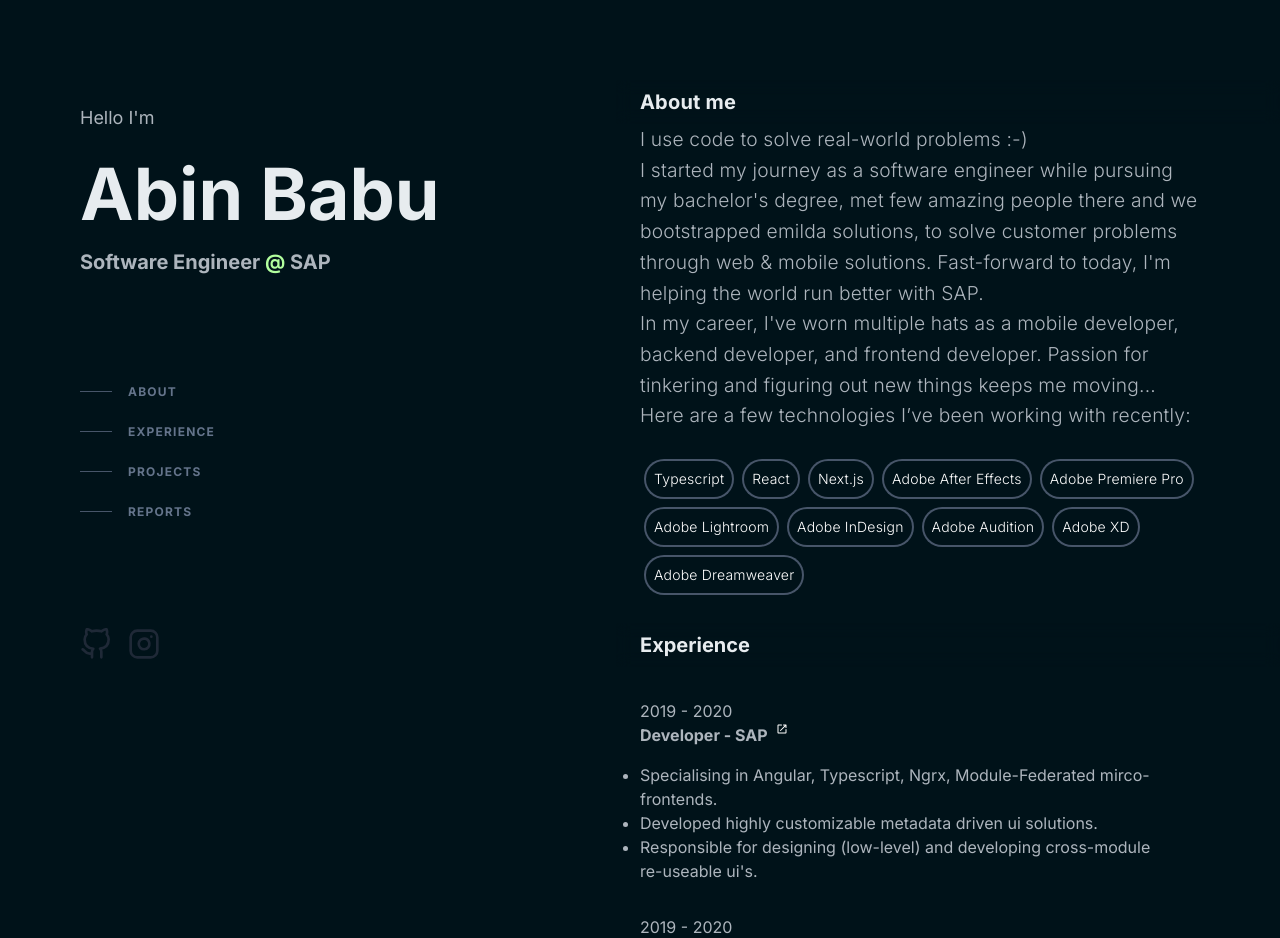
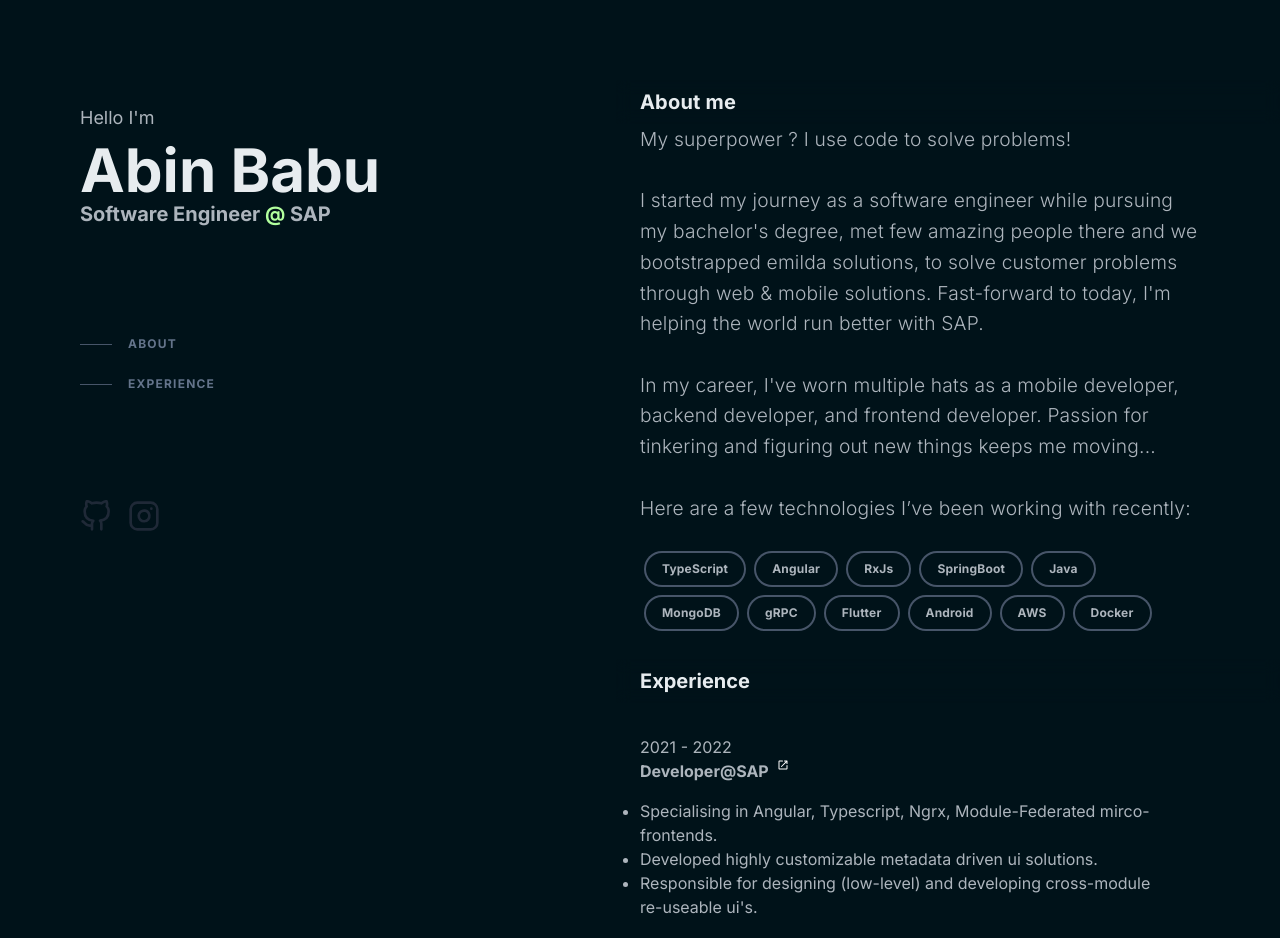
Before and after one commit to abinbabuabu/resume-web, a Next.js app: page / in a window 1280 px wide. Shown: the top 938 px of the page. Built offline with nearby package versions, Linux system fonts and the light colour scheme.

Commit message:
More content and typescript magics

```diff
--- a/app/about/page.tsx
+++ b/app/(about)/about.tsx
@@ -1,16 +1,18 @@
 import React from 'react';
 import SectionTitle from '../components/section-title';
-import Skill from "@/app/components/skill";
+import Skills from "@/app/components/skills";
+import {primarySkills} from "@/data/content";
 
 export default function About() {
     return (
-        <section className="text-base text-normalText md:pl-0 lg:pr-16 md:pr-8 md:pt-20 ">
+        <section id="about" className="text-base text-normalText md:pl-0 lg:pr-16 md:pr-8 md:pt-20 ">
             <div>
 
                 <SectionTitle title="About me"/>
 
 
-                <p className="">I use code to solve real-world problems :-)</p>
+                <p className=""> My superpower ? I use code to solve problems!</p>
+                <br/>
 
                 <p className="">
                     I started my journey as a software engineer while pursuing my bachelor&apos;s degree, met
@@ -20,15 +22,19 @@
                     run better with <a href="https://www.sap.com/india/index.html">SAP</a>.
                 </p>
 
+                <br/>
+
                 <p>
                     In my <a href="/#jobs">career</a>, I&apos;ve worn multiple hats as a mobile developer,
                     backend developer, and frontend developer. Passion for tinkering and figuring out new
                     things keeps me moving...
                 </p>
 
+                <br/>
+
                 <p>Here are a few technologies I’ve been working with recently:</p>
 
-                <Skill/>
+                <Skills skills={primarySkills}/>
 
 
             </div>
--- a/app/(experience)/experience.tsx
+++ b/app/(experience)/experience.tsx
@@ -1,16 +1,17 @@
 import React from 'react';
 import ExperienceTile from "@/app/components/experience-tile";
 import SectionTitle from "@/app/components/section-title";
+import {experiences} from "@/data/content";
 
 export default function Experience() {
     return (
         <section id="experience" className="mt-5 text-normalText">
             <SectionTitle title="Experience"/>
-            <ExperienceTile/>
-            <ExperienceTile/>
-            <ExperienceTile/>
-            <ExperienceTile/>
-            <ExperienceTile/>
+            {experiences.map(exp =>{
+                return (
+                    <ExperienceTile key={exp.position} experience={exp}/>
+                )
+            })}
 
         </section>
     )
--- a/app/components/experience-tile.tsx
+++ b/app/components/experience-tile.tsx
@@ -1,7 +1,9 @@
 import React from 'react';
 import ExternalIcon from "@/app/components/icons/external";
+import {Experience} from "@/app/components/model/model";
+import Skills from "@/app/components/skills";
 
-export default function ExperienceTile() {
+export function ExperienceTile1({exp = {}}) {
     return (
         <div className="relative group my-8 md:hover:z-30 rounded w-10/12  ">
             <div className="absolute -inset-x-6 -inset-y-6 -z-10 hidden rounded-lg transition motion-reduce:transition-none lg:-inset-x-10 lg:block lg:group-hover:bg-slate-100/5 lg:group-hover:shadow-[inset_0_1px_0_0_rgba(148,163,184,0.1)] lg:group-hover:drop-shadow-lg">
@@ -23,3 +25,34 @@
         </div>
     )
 }
+
+
+const ExperienceTile: React.FC<{experience: Experience}> = ({ experience }) => {
+    return (
+        <div className="relative group my-8 md:hover:z-30 rounded w-10/12  ">
+            <div
+                className="absolute -inset-x-6 -inset-y-6 -z-10 hidden rounded-lg transition motion-reduce:transition-none lg:-inset-x-10 lg:block lg:group-hover:bg-slate-100/5 lg:group-hover:shadow-[inset_0_1px_0_0_rgba(148,163,184,0.1)] lg:group-hover:drop-shadow-lg">
+            </div>
+            <h6>{experience?.from} - {experience?.to}</h6>
+            <div className="flex flex-row gap-2">
+                <h4 className="font-bold mb-4 group-hover:text-transparent group-hover:gradient-text group-hover:bg-clip-text bg-300% animate-gradient">{experience.position}</h4>
+                <div
+                    className="justify-center hover:text-cyan-500 group-hover:block transition ease-in-out delay-100 group-hover:scale-110 duration-300">
+                    <ExternalIcon/>
+                </div>
+            </div>
+
+            <ul className="list-disc group-hover:text-white">
+                {experience.details.map(detail => {
+                    return (
+                        <li key=''>{detail}</li>
+                    )
+                })}
+            </ul>
+
+            <Skills skills={experience.skills}/>
+        </div>
+    );
+};
+
+export default ExperienceTile;
--- a/app/components/hero.tsx
+++ b/app/components/hero.tsx
@@ -1,19 +1,23 @@
 import React from 'react';
-import Nav from './nav';
 import SocialHandles from "@/app/components/social-handles";
+import NavBar from "@/app/components/nav";
+import {navItems} from "@/data/content";
 
 export default function Hero() {
     return (
-        <main className="lg:pl-16 md:pl-8 " >
+        <main className="lg:pl-16 md:pl-8 ">
             <header>
                 <h4 className="my-2 text-lg text-normalText ">Hello I&apos;m</h4>
-                <h2 className="inline text-textOnPrimary  my-2 text-h1 font-bold hover:text-transparent hover:gradient-text hover:bg-clip-text bg-300% animate-gradient">Abin Babu</h2>
+
+                <h2 className="inline text-textOnPrimary my-2 text-4xl md:text-6xl font-bold hover:text-transparent
+                hover:gradient-text hover:bg-clip-text bg-300% animate-gradient">Abin Babu</h2>
+
                 <p className="w-fit font-bold relative  text-xl text-normalText before:absolute before:inset-0 before:animate-typewriter before:bg-primary
 after:absolute after:inset-0 after:w-[0.1em] after:animate-caret after:bg-white">
-                    Software Engineer  <span className="text-accent">@</span> SAP
+                    Software Engineer <span className="text-accent">@</span> SAP
                 </p>
 
-                <Nav/>
+                <NavBar navItems={navItems}/>
 
                 <SocialHandles/>
 
--- /dev/null
+++ b/app/components/model/model.ts
@@ -0,0 +1,12 @@
+export interface Experience {
+    from: string;
+    to: string
+    position: string;
+    details: Array<string>;
+    skills : Array<string>;
+}
+
+export interface NavItem {
+    label: string;
+    url: string;
+}
--- a/app/components/nav.tsx
+++ b/app/components/nav.tsx
@@ -1,23 +1,19 @@
 'use client'
 import React from 'react';
 import {usePathname} from "next/navigation";
+import {NavItem} from "@/app/components/model/model";
 
 
-export default function Home() {
+const NavBar: React.FC<{navItems?: Array<NavItem>}> = ({navItems = []}) => {
     const pathname = usePathname()
     return (
         <nav className="flex-col sm:justify-start md:my-24 hidden md:flex">
-            {[
-                ['About', '/about'],
-                ['Experience', '#experience'],
-                ['Projects', '/projects'],
-                ['Reports', '/reports'],
-            ].map(([title, url]) => (
-                <ul key={title}>
-                    <a key={title} className={ `flex items-center py-3 group ${pathname === `/${url}` ? 'active' : 'active' }`} href={url}>
+            {navItems.map((navItem) => (
+                <ul key={navItem.label}>
+                    <a key={navItem.label} className={ `flex items-center py-3 group ${pathname === `${navItem.url}` ? 'active' : 'active' }`} href={navItem.url}>
                     <span
                         className="mr-4 h-px w-8 bg-slate-600 transition-all group-hover:w-16 group-hover:bg-slate-200 group-focus-visible:w-16 group-focus-visible:bg-slate-200 motion-reduce:transition-none"></span>
-                        <span className="text-xs font-bold uppercase tracking-widest text-slate-500 group-hover:text-slate-200 group-focus-visible:text-slate-200">{title}</span>
+                        <span className="text-xs font-bold uppercase tracking-widest text-slate-500 group-hover:text-slate-200 group-focus-visible:text-slate-200">{navItem.label}</span>
                     </a>
                 </ul>
 
@@ -25,3 +21,5 @@
         </nav>
     )
 }
+
+export default NavBar;
--- a/app/components/skill.tsx
+++ /dev/null
@@ -1,26 +0,0 @@
-import React from 'react';
-import Nav from './nav';
-import GithubIcon from "@/app/components/icons/github";
-import InstagramIcon from "@/app/components/icons/instagram";
-
-export default function Skills({skills = ['Typescript', 'React', 'Next.js', 'Adobe After Effects', 'Adobe Premiere Pro', 'Adobe Lightroom', 'Adobe InDesign', 'Adobe Audition', 'Adobe XD', 'Adobe Dreamweaver']}) {
-    return (
-
-        <div className="flex flex-wrap group my-6 ">
-            {skills.map(skill =>{
-                return (
-                        <div key={skill} className="flex m-1 flex-wrap">
-                            <button
-                                className="animate-gradient inline-block rounded-badge group-hover:gradient-text bg-slate-600 p-0.5">
-                                <span
-                                    className="block text-sm  rounded-badge bg-primary px-2 py-2 text-white"> {skill} </span>
-                            </button>
-                        </div>
-
-                )
-            })}
-        </div>
-
-
-    )
-}
--- /dev/null
+++ b/app/components/skills.tsx
@@ -0,0 +1,22 @@
+import React from 'react';
+import Nav from './nav';
+import GithubIcon from "@/app/components/icons/github";
+import InstagramIcon from "@/app/components/icons/instagram";
+
+const Skills: React.FC<{skills?: Array<string> }> = ({ skills = [] }) => {
+    return (
+        <div className="flex flex-wrap group my-6">
+            {skills.map((skill, index) => (
+                <div key={index} className="flex m-1 flex-wrap">
+                    <div className="animate-gradient inline-block rounded-badge group-hover:gradient-text bg-slate-600 p-0.5">
+            <span className="block text-xs font-bold rounded-badge bg-primary px-4 py-2 ">
+              {skill}
+            </span>
+                    </div>
+                </div>
+            ))}
+        </div>
+    );
+};
+
+export default Skills;
--- a/app/layout.tsx
+++ b/app/layout.tsx
@@ -14,7 +14,7 @@
   children: React.ReactNode
 }) {
   return (
-    <html className={`container bg-primary scroll-smooth mx-auto ${inter.className}`} lang="en">
+    <html className={`container bg-primary font-sans scroll-smooth mx-auto ${inter.className}`} lang="en">
       <>{children}</>
     </html>
   )
--- a/app/page.tsx
+++ b/app/page.tsx
@@ -1,5 +1,5 @@
 import Hero from "@/app/components/hero";
-import About from "@/app/about/page";
+import About from "@/app/(about)/about";
 import Contact from "@/app/contact/page";
 import Experience from "@/app/(experience)/experience";
 
@@ -7,7 +7,7 @@
 export default function Home() {
     return (
 
-            <body className="mx-auto overflow-x-hidden min-h-screen max-w-screen-xl  py-12 md:py-20 lg:py-0">
+            <body className="mx-auto overflow-x-hidden min-h-screen max-w-screen-xl py-12 md:py-20 lg:py-0">
                 <div className="mx-4 lg:flex lg:justify-between lg:gap-4">
                     <div className="w-fit lg:sticky lg:top-0 lg:flex lg:max-h-screen lg:w-1/2 lg:flex-col lg:justify-between lg:py-24">
                         <Hero/>
--- /dev/null
+++ b/data/content.tsx
@@ -0,0 +1,41 @@
+import {Experience, NavItem} from "@/app/components/model/model";
+import React from "react";
+
+export const primarySkills = [
+    'TypeScript',
+    'Angular',
+    'RxJs',
+    'SpringBoot',
+    'Java',
+    'MongoDB',
+    'gRPC',
+    'Flutter',
+    'Android',
+    'AWS',
+    'Docker',
+];
+
+export const navItems: Array<NavItem> = [
+    {
+      label: 'About',
+      url: '#about'
+    },
+    {
+        label: 'Experience',
+        url:'#experience'
+    }
+]
+
+export const experiences: Array<Experience> = [
+    {
+        from:'2021',
+        to:'2022',
+        position: 'Developer@SAP',
+        details: [
+            'Specialising in Angular, Typescript, Ngrx, Module-Federated mirco-frontends.',
+            'Developed highly customizable metadata driven ui solutions.',
+            'Responsible for designing (low-level) and developing cross-module re-useable ui\'s.'
+        ],
+        skills: ['Typescript']
+    }
+]
```
